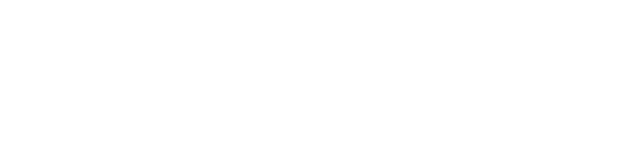
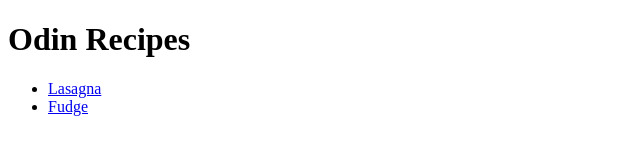
Before and after one commit to Xattle/OdinProjectPractice, a plain HTML site: page projects/odin-recipes/index.html in a window 1280 px wide. Shown: the whole page, without its empty margins (0-640 px from the left). Drawn offline with Linux system fonts and the light colour scheme.

Commit message:
update link section with new pages

```diff
--- a/projects/odin-recipes/index.html
+++ b/projects/odin-recipes/index.html
@@ -3,9 +3,13 @@
 <head>
     <meta charset="UTF-8">
     <meta name="viewport" content="width=device-width, initial-scale=1.0">
-    <title>Document</title>
+    <title>Odin Recipes</title>
 </head>
 <body>
-
+    <h1>Odin Recipes</h1>
+    <ul>
+        <li><a href="./pages/lasagna.html">Lasagna</a></li>
+        <li><a href="./pages/fudge.html">Fudge</a></li>
+    </ul>
 </body>
 </html>
```
